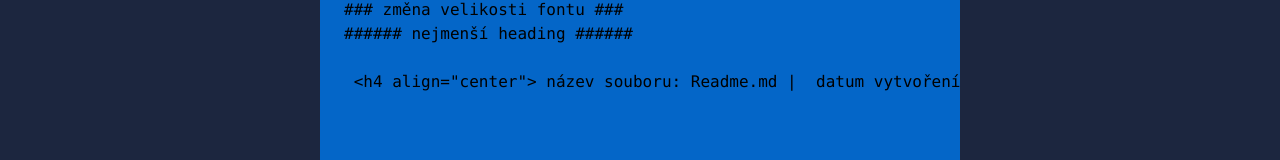
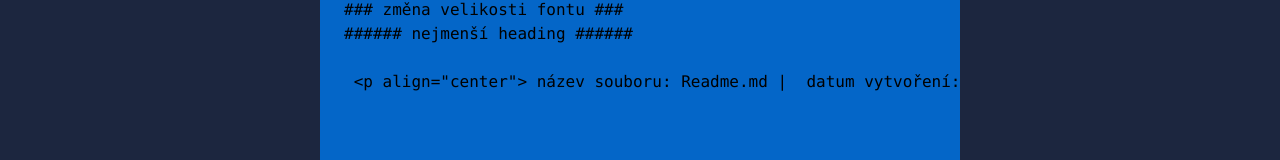
Before and after one commit to OndrejLosensky/generate-readme, a React (Create React App) app: page / in a window 1280 px wide. Shown: the part 1178-1338 px from the top of the page. Built offline with nearby package versions, Linux system fonts and the light colour scheme; the HTML template or start-up script is replaced by a standard one.

Commit message:
změna stylu

```diff
--- a/src/components/createReadme/CreateReadme.js
+++ b/src/components/createReadme/CreateReadme.js
@@ -228,7 +228,7 @@ ${shortDescription}
                   <code>
                     {generatedReadme}
                     <div style={centerAlignCSS}>
-                      <p> &lt;h4 align="center"&gt; název souboru: Readme.md |  datum vytvoření: {date} &lt;/h4&gt;</p>
+                      <p> &lt;p align="center"&gt; název souboru: Readme.md |  datum vytvoření: {date} &lt;/p&gt;</p>
                     </div>
                   </code>
                 </pre>
```
Also changed, not shown: 1 other file (tests, documents, lock files or other folders).
